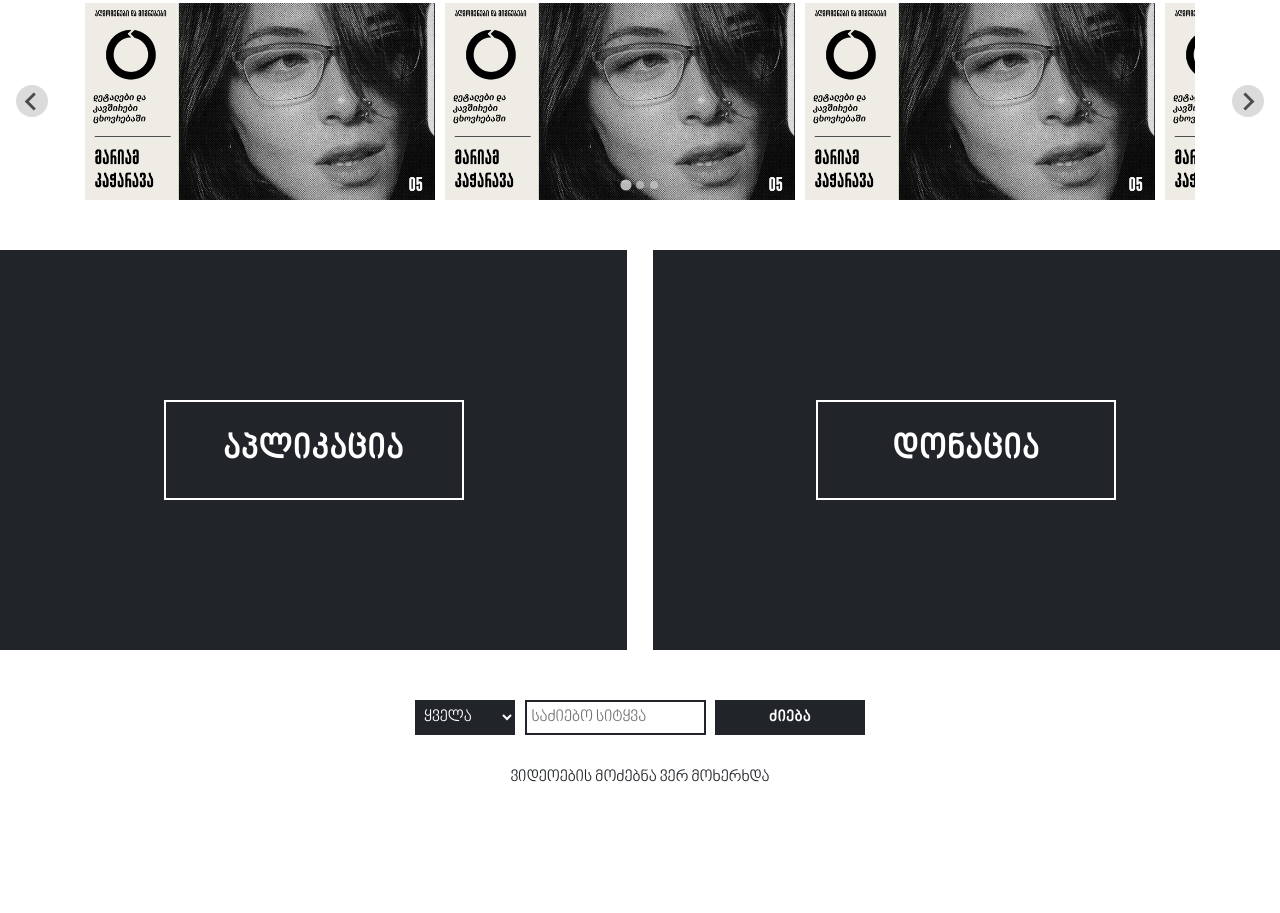
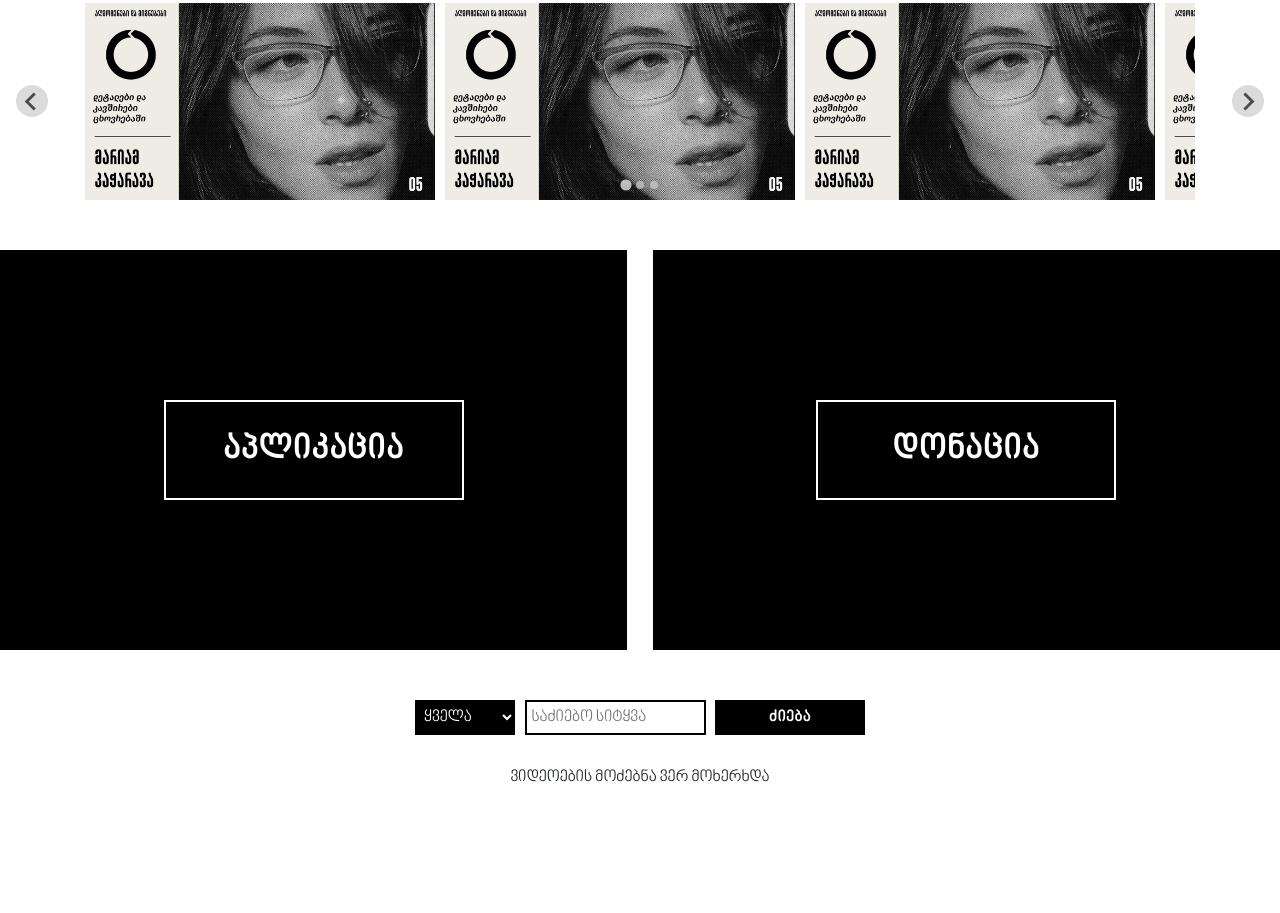
Before and after one commit to TemoSmoev/haken, a plain HTML site: page index.html in a window 1280 px wide. Shown: the part 747-1660 px from the top of the page. Drawn offline with Linux system fonts and the light colour scheme; no server answers.

Commit message:
block color changed

```diff
--- a/styles/main.scss
+++ b/styles/main.scss
@@ -2,6 +2,7 @@ $light: #e1e1e1;
 $light: white;
 $dark: #1a1a1a;
 $dark: #212529;
+$dark: #000000;
 @font-face {
   font-family: mtavruli;
   src: url("../assets/fonts/mtavruli.otf");
```
Also changed, not shown: styles/main.css, 1 other file.
